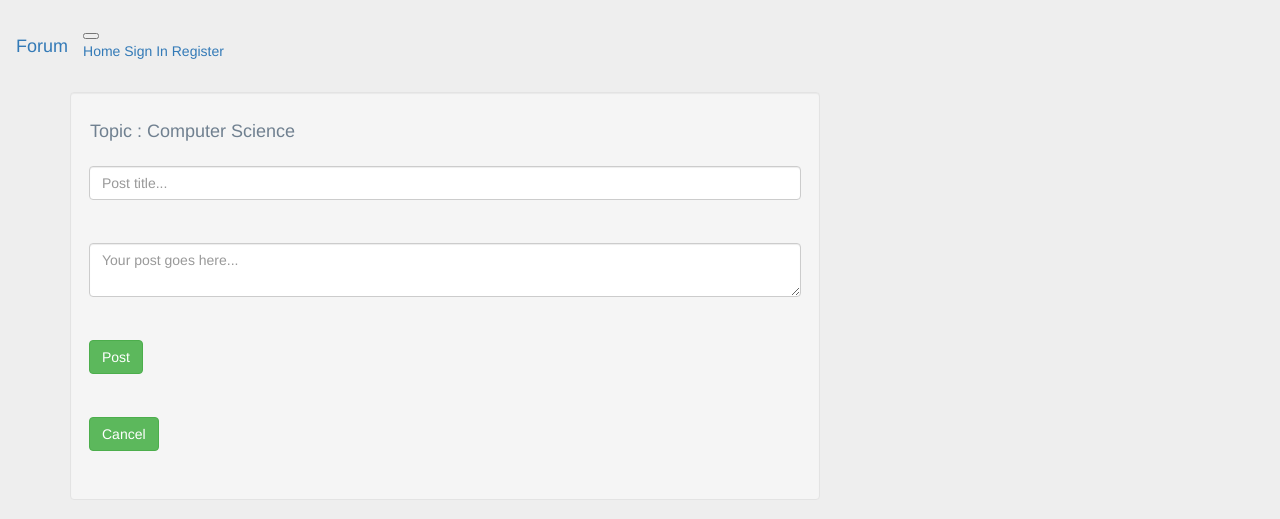
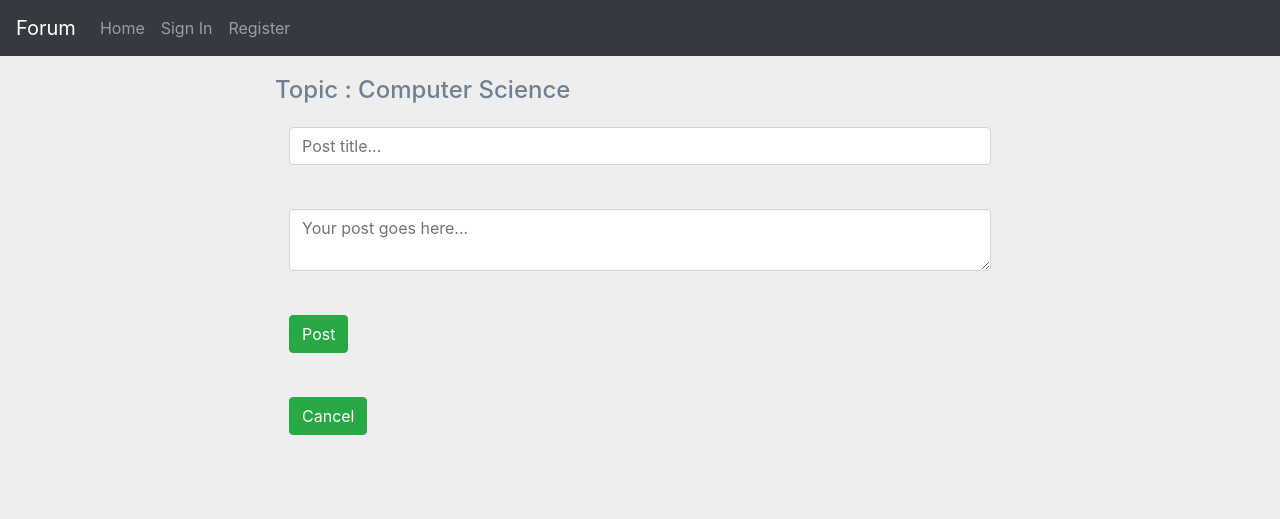
Before and after one commit to amar2468/Online-Discussion-Forum, a Flask app: template templates/forum_post.html in a window 1280 px wide. Shown: the top 519 px of the page. Run offline with Flask 2, Linux system fonts and the light colour scheme; the template is opened without the code that fills it, so the values that code supplies are empty; parts of the project's set-up code (start-up, migrations or seed data) failed here and were passed over; some libraries are stand-ins or nearby versions.

Commit message:
Added functionality to cancel button + updated bootstrap links + centered the content on the screen

```diff
--- a/templates/forum_post.html
+++ b/templates/forum_post.html
@@ -10,17 +10,23 @@
 
     <title>Online Discussion Forum | Forum Post</title>
     <meta name="viewport" content="width=device-width, initial-scale=1">
-	<script src="https://code.jquery.com/jquery-1.10.2.min.js"></script>
-    <link href="https://netdna.bootstrapcdn.com/bootstrap/3.1.0/css/bootstrap.min.css" rel="stylesheet">
-	<script src="https://netdna.bootstrapcdn.com/bootstrap/3.1.0/js/bootstrap.min.js"></script>
+	<link rel="stylesheet" href="/static/css/custom_stylesheet.css">
+	<link rel="stylesheet" href="https://maxcdn.bootstrapcdn.com/bootstrap/4.5.2/css/bootstrap.min.css">
+	<script src="https://ajax.googleapis.com/ajax/libs/jquery/3.5.1/jquery.min.js"></script>
+	<script src="https://cdnjs.cloudflare.com/ajax/libs/popper.js/1.16.0/umd/popper.min.js"></script>
+	<script src="https://maxcdn.bootstrapcdn.com/bootstrap/4.5.2/js/bootstrap.min.js"></script>
 
 	<style type="text/css">
 
 		body
 		{
-			margin-top:20px;
 			background:#eee;
 			color: #708090;
+		}
+
+		.bootdey
+		{
+			margin-top:20px;
 		}
 
 	</style>
@@ -68,7 +74,7 @@
 
 
 	<div class="container bootdey">
-	<div class="row">
+		<div class="row justify-content-center align-items-center">
 			<div class="col-md-8 col-sm-12">
 				<div class="well">
 					<form role="form" class="form-horizontal" action="/forum_post" method="POST">
@@ -83,7 +89,7 @@
 							<button type="submit" id="post_button" name="post_button" class="btn btn-success pull-left">Post</button>
 						</div>
 						<div style="padding:14px;" class="form-group">
-		<button type="button" id="cancel_button" name="cancel_button" class="btn btn-success pull-left">Cancel</button>
+							<a class="btn btn-success pull-left" href="/">Cancel</a>
 						</div>
 					</form>
 				</div>
```
Lines whose indentation alone changed are shown as unchanged.
